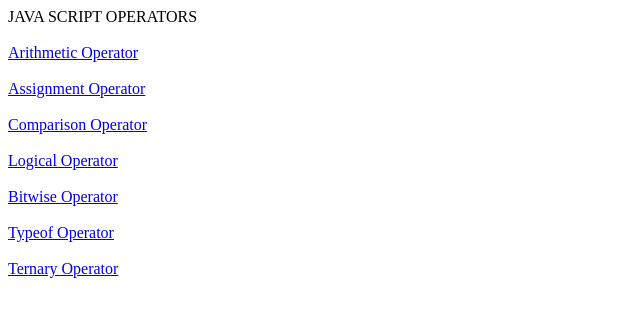
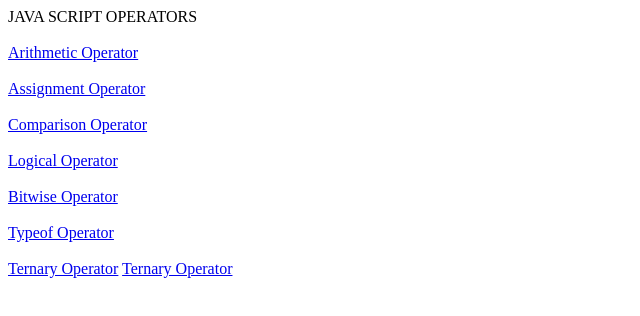
Before and after one commit to Madhu-165/javascript, a plain HTML site: page index.html in a window 1280 px wide. Shown: the whole page, without its empty margins (0-640 px from the left). Drawn offline with Linux system fonts and the light colour scheme.

Commit message:
Update index.html

```diff
--- a/index.html
+++ b/index.html
@@ -13,6 +13,7 @@
                             <a href="Bitwise.html">Bitwise Operator</a><br><br>
                             <a href="Typeof.html">Typeof Operator</a><br><br>
                             <a href="Ternary.html">Ternary Operator</a>
+                      <a href="while loop continue.html">Ternary Operator</a>
 
                     </body>
 </html>
```
